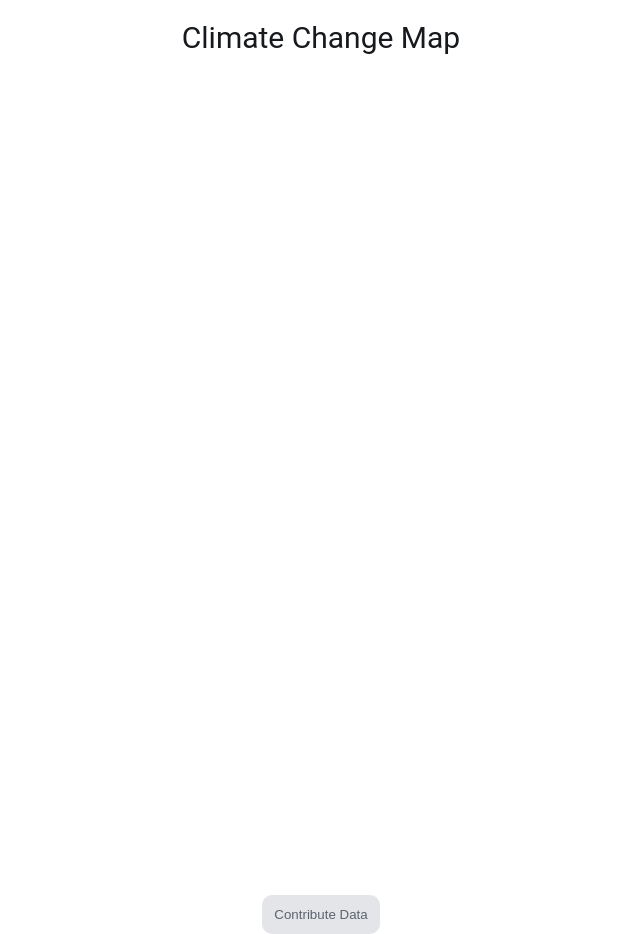
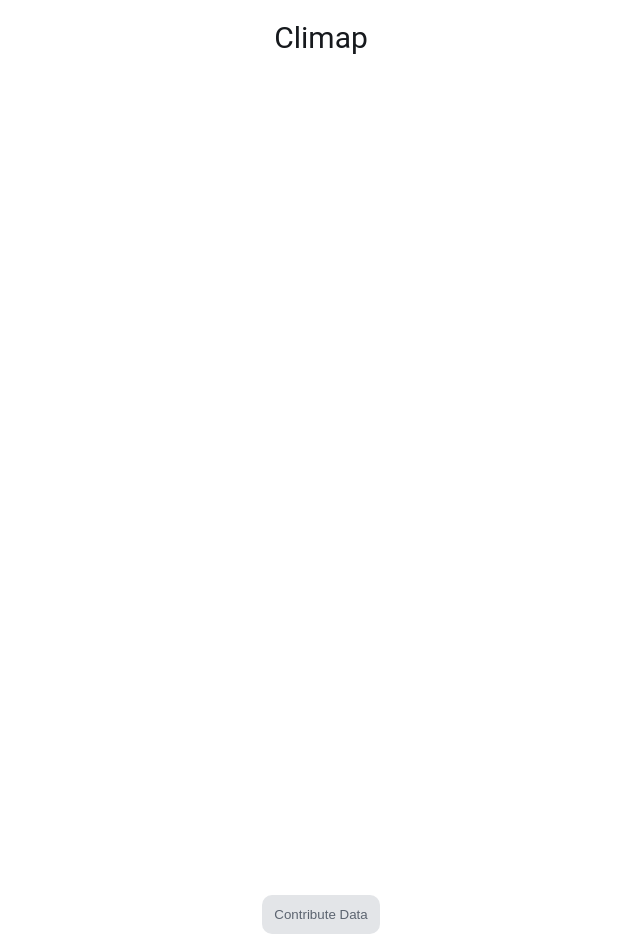
Before and after one commit to adityabilawar/ClimateChangeMapWebsite, a website built with webpack: page src/index.html in a window 1280 px wide. Shown: the whole page, without its empty margins (319-959 px from the left). Built offline with nearby package versions, Linux system fonts and the light colour scheme; files whose address does not match are found by name.

Commit message:
some how fixed it

```diff
--- a/src/index.html
+++ b/src/index.html
@@ -5,11 +5,11 @@
   <meta charset="UTF-8">
   <meta http-equiv="X-UA-Compatible" content="IE=edge">
   <meta name="viewport" content="width=device-width, initial-scale=1.0">
-  <title>Climate Change Map</title>
+  <title>Climap</title>
 </head>
 
 <body>
-  <header>Climate Change Map</header>
+  <header>Climap</header>
   <div id="map"></div>
   <div class="actions">
     <button id="add">Contribute Data</button>
--- a/src/js/Modals.js
+++ b/src/js/Modals.js
@@ -149,7 +149,7 @@ export class FormModal extends Modal {
         var  latGeo = 0;
         var  lngGeo = 0;
         geocode();
-
+        this.hideRemove();
 
         function geocode(){
 
@@ -183,8 +183,7 @@ export class FormModal extends Modal {
                 }
 
                 MarkerService.insertMarker(data);
-                //fix this
-                this.hideRemove();
+
 
                 resolve(true);
 
```
